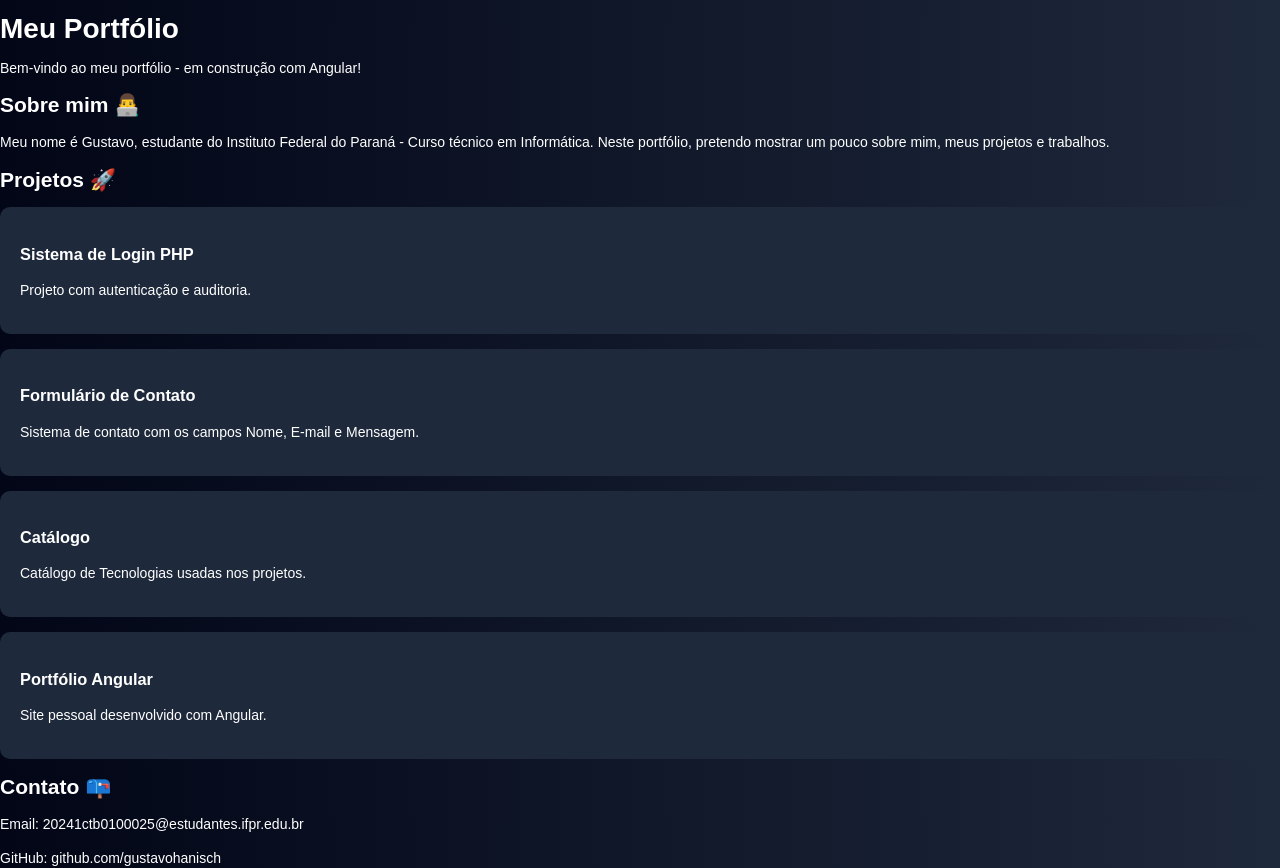
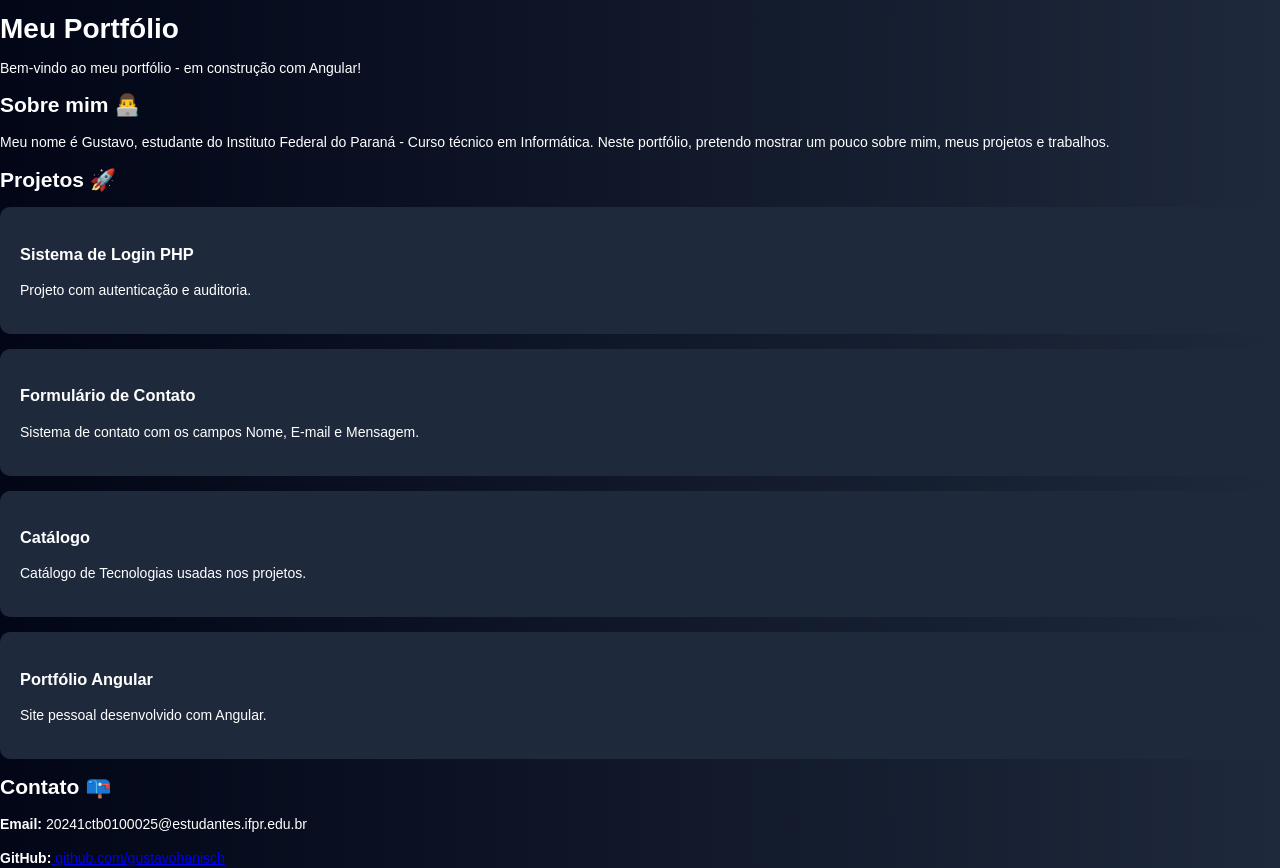
Before and after one commit to gustavohanisch/portfolio-angular, an Angular app in the folder portfolio-angular/: page / in a window 1280 px wide. Built offline with nearby package versions, Linux system fonts and the light colour scheme.

Commit message:
Aula15: Configura ambiente Angular com Material e primeira tela do Portfolio

```diff
--- a/portfolio-angular/src/app/app.html
+++ b/portfolio-angular/src/app/app.html
@@ -31,7 +31,12 @@
 
 <section class="contato">
   <h2>Contato 📪</h2>
-  <p>Email: 20241ctb0100025@estudantes.ifpr.edu.br</p>
-  <p>GitHub: github.com/gustavohanisch</p>
+  <p><strong>Email:</strong> 20241ctb0100025@estudantes.ifpr.edu.br</p>
+  <p>
+    <strong>GitHub:</strong>
+    <a href="https://github.com/gustavohanisch" target="_blank">
+      github.com/gustavohanisch
+    </a>
+  </p>
 </section>
 </body>
```
